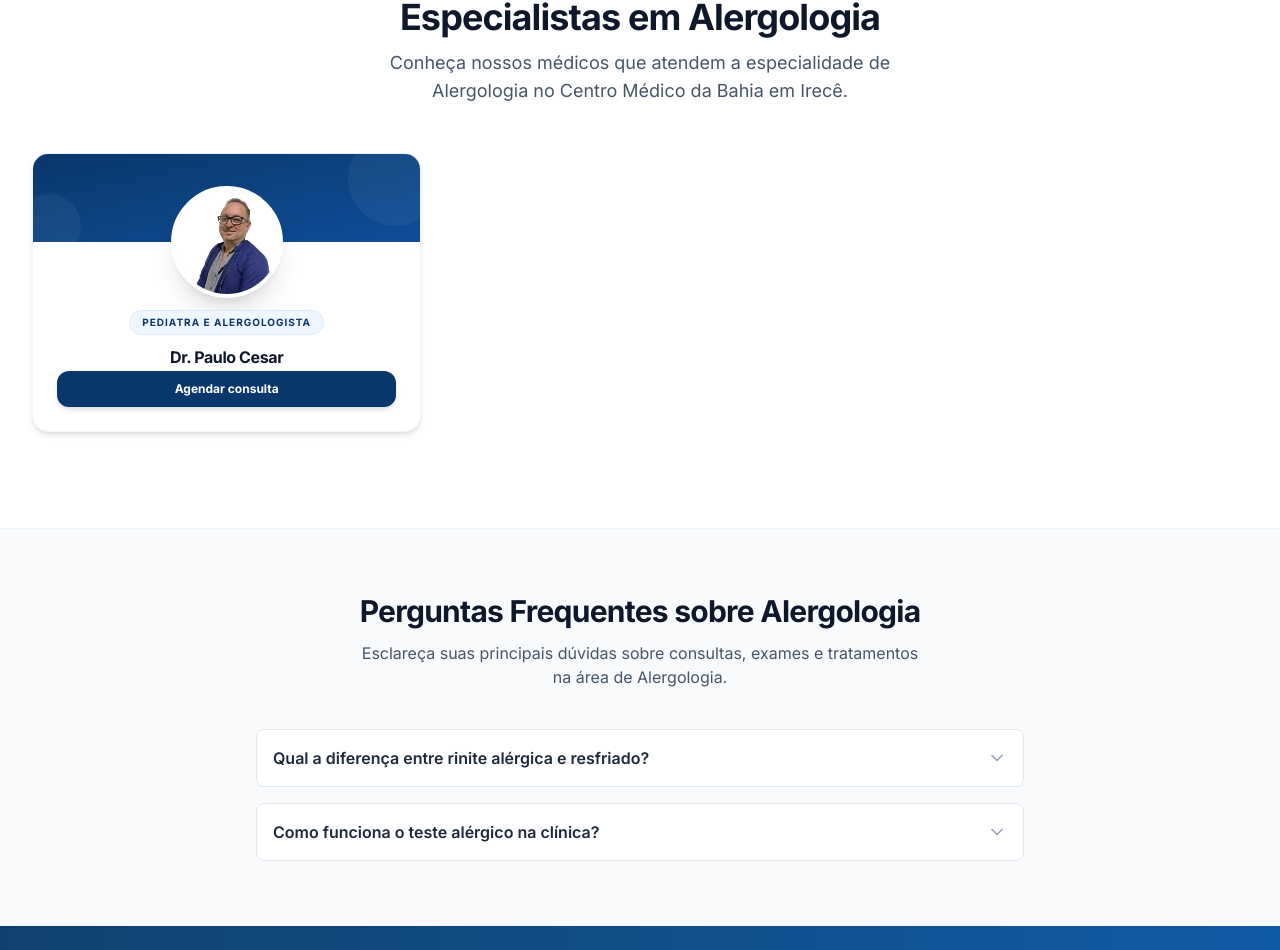
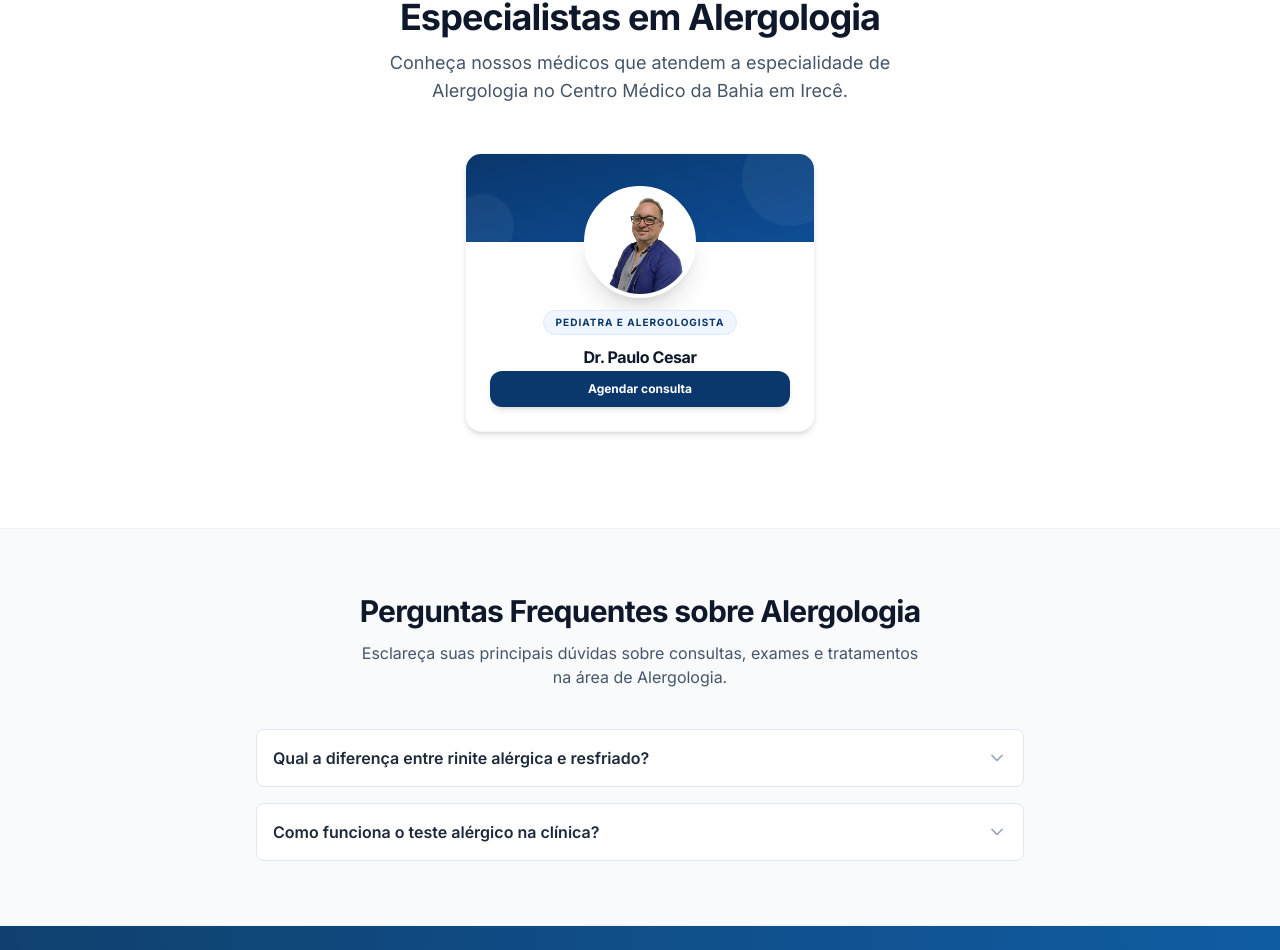
Before and after one commit to LucasRodriguesRibeiro/clinicacmb, a React (Vite) app: page /especialidades/alergologia in a window 1280 px wide. Shown: the part 3302-4252 px from the top of the page. Built offline with nearby package versions, Linux system fonts and the light colour scheme; no server answers; grey boxes are pictures that could not be loaded.

Commit message:
feat: center doctor cards inside specialists section when there are few items

```diff
--- a/components/especialidades/MedicosEspecialidade.tsx
+++ b/components/especialidades/MedicosEspecialidade.tsx
@@ -41,11 +41,11 @@ export const MedicosEspecialidade: React.FC<MedicosEspecialidadeProps> = ({ nome
         </div>
 
         {filteredDoctors.length > 0 ? (
-          <div className="grid grid-cols-1 sm:grid-cols-2 lg:grid-cols-3 gap-6 justify-center">
+          <div className="flex flex-wrap gap-6 justify-center">
             {filteredDoctors.map((doctor, index) => (
               <div
                 key={doctor.id}
-                className="group bg-white rounded-2xl border border-slate-100 shadow-md hover:shadow-xl hover:-translate-y-2 transition-all duration-300 overflow-hidden flex flex-col"
+                className="group bg-white rounded-2xl border border-slate-100 shadow-md hover:shadow-xl hover:-translate-y-2 transition-all duration-300 overflow-hidden flex flex-col w-full max-w-[350px]"
               >
                 {/* Gradient header background */}
                 <div className="bg-gradient-to-br from-[#0a376c] to-[#0e4d96] pt-8 pb-14 flex justify-center relative overflow-hidden">
```
